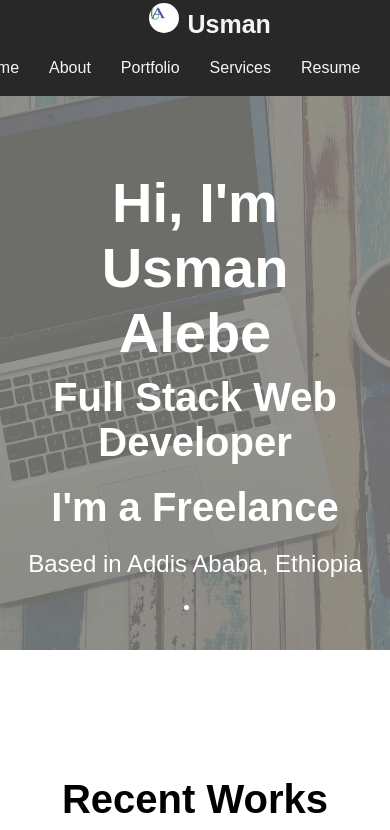
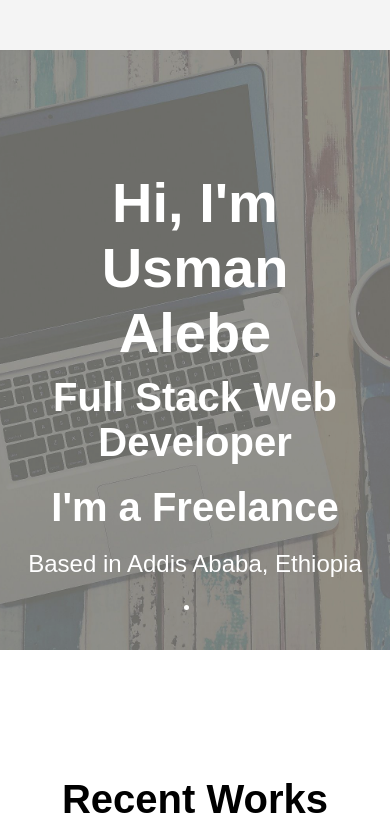
Before and after one commit to UsmanAlebeAli/usman, a React (Create React App) app: page / in a window 390 px wide. Shown: the top 830 px of the page. Built offline with nearby package versions, Linux system fonts and the light colour scheme.

Commit message:
Update header.module.css

```diff
--- a/src/Components/Header/header.module.css
+++ b/src/Components/Header/header.module.css
@@ -79,8 +79,6 @@
 
 @media screen and (max-width: 576px) {
   .headerNav {
-    display: flex;
-    flex-direction: column !important;
-    height: auto;
+    display: none;
   }
 }
```
